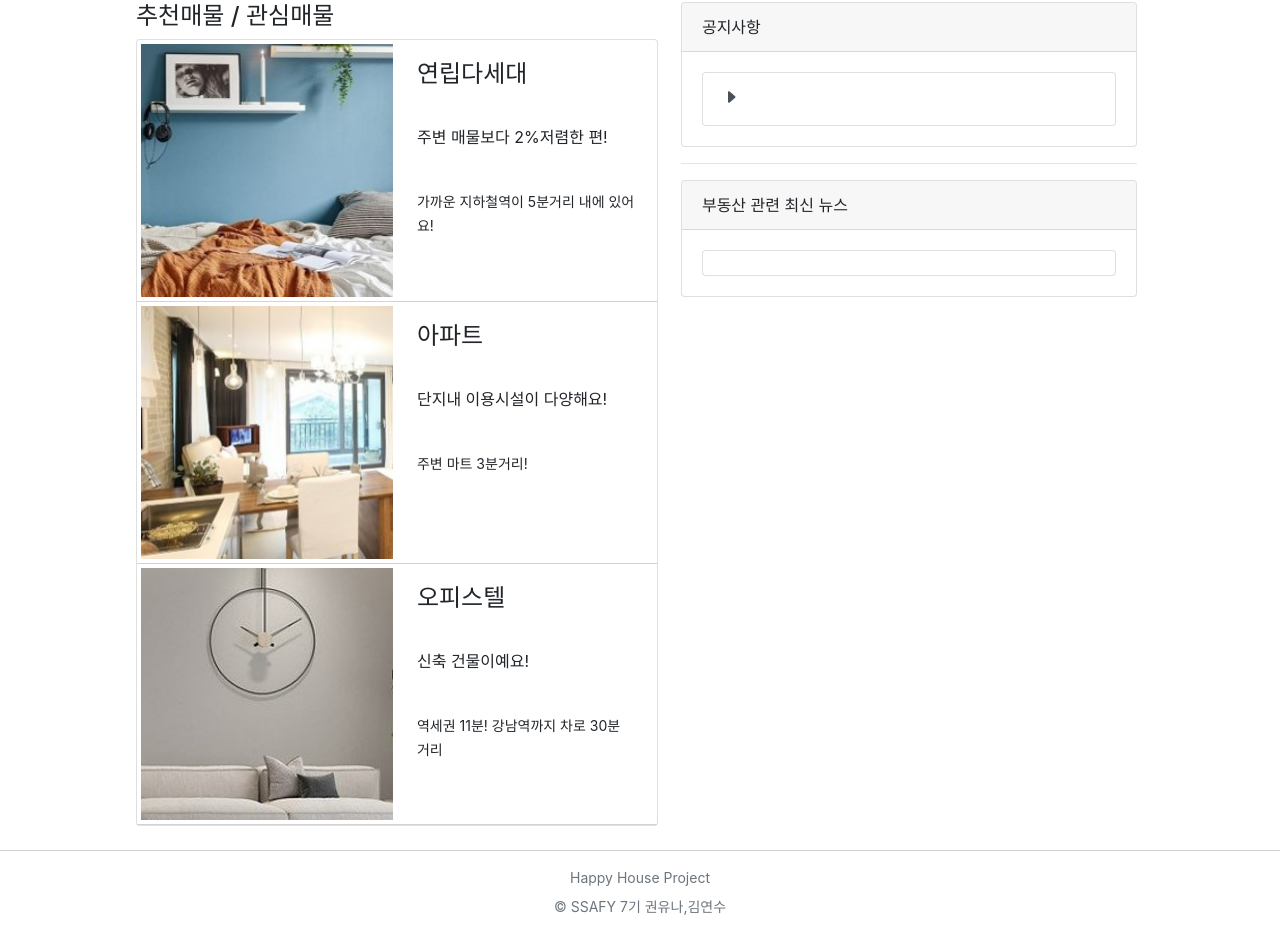
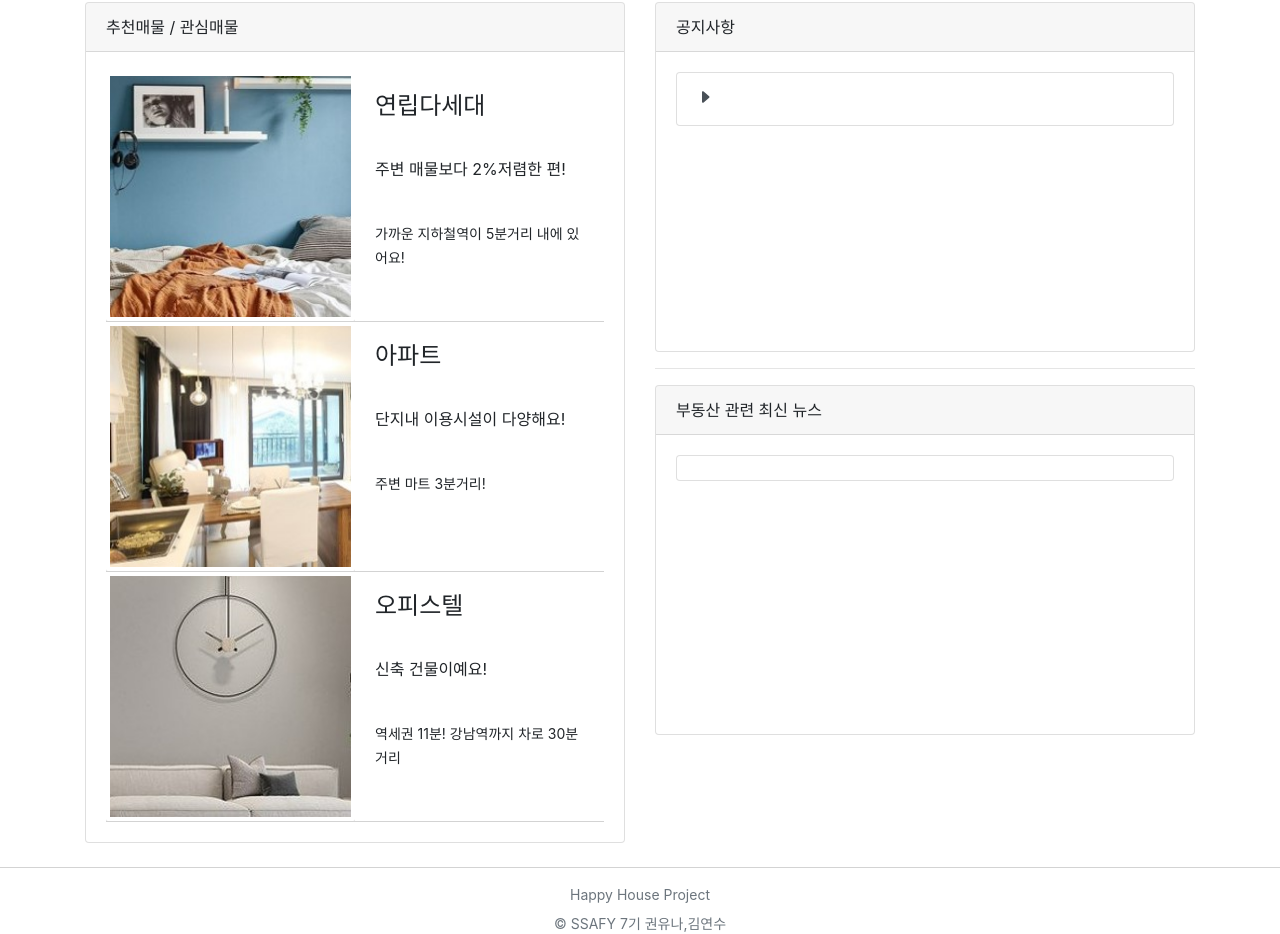
Before and after one commit to yeonsu-k/House.zip, a Vue app: page / in a window 1280 px wide. Shown: the part 558-1492 px from the top of the page. Built offline with nearby package versions, Linux system fonts and the light colour scheme; no server answers; the HTML template or start-up script is replaced by a standard one.

Commit message:
mypage 정보, 질문 수정

```diff
--- a/src/components/house/HouseAll.vue
+++ b/src/components/house/HouseAll.vue
@@ -559,15 +559,6 @@ export default {
 </script>
 
 <style scoped>
-#infoView {
-  height: 78vh;
-  overflow: auto;
-  background-color: white;
-  align-self: center;
-}
-#infoView::-webkit-scrollbar {
-  display: none;
-}
 html,
 body {
   width: 100%;
--- a/src/components/my/MyQna.vue
+++ b/src/components/my/MyQna.vue
@@ -1,9 +1,12 @@
 <template>
   <div class="container">
     <b-container>
-      <div class="mt-5">
+      <div>
         <b-row align-h="between" align-v="end" class="mb-2">
-          <b-col> <h4 style="font-weight: bold">나의 질문</h4></b-col>
+          <b-col>
+            <h4 style="font-weight: bold">나의 질문</h4>
+            <hr />
+          </b-col>
           <!-- <b-col class="text-right">
             <b-form-checkbox id="checkbox-1" v-model="status" name="checkbox-1"> 답변완료 글만 보기 </b-form-checkbox>
           </b-col> -->
@@ -12,9 +15,9 @@
           </b-col> -->
         </b-row>
       </div>
-      <div class="mb-5">
+      <div id="scrollView">
         <div v-if="qnas.length">
-          <b-table-simple hover class="qna-list text-center">
+          <b-table-simple hover sticky-header class="text-center">
             <colgroup>
               <col :style="{ width: '10%' }" />
               <col :style="{ width: '38%' }" />
@@ -150,3 +153,13 @@ export default {
   },
 };
 </script>
+
+<style scoped>
+.b-table-sticky-header {
+  overflow-y: auto;
+  max-height: 500px;
+}
+.b-table-sticky-header::-webkit-scrollbar {
+  display: none;
+}
+</style>
--- a/src/components/qna/QnaModifyAns.vue
+++ b/src/components/qna/QnaModifyAns.vue
@@ -32,12 +32,12 @@
         </div>
         <hr />
         <b-row class="text-right" align-h="end">
-          <b-col cols="auto">
+          <!-- <b-col cols="auto">
             <button v-if="this.loginUser == qna.userid" style="background-color: #ece6cc" class="btn" :to="{ name: 'QnaModify' }">질문수정</button>
           </b-col>
           <b-col cols="auto" v-if="this.loginUser == qna.userid || this.isManager">
             <button style="background-color: #ece6cc" class="btn" @click="deleteQna">질문삭제</button>
-          </b-col>
+          </b-col> -->
         </b-row>
       </div>
       <hr style="border-top: 2px dashed #bbb" />
--- a/src/views/HomeView.vue
+++ b/src/views/HomeView.vue
@@ -19,15 +19,15 @@
       </b-overlay>
     </div>
 
-    <div class="mt-5 mb-4" style="max-height: 100%">
-      <b-row style="max-width: 80vw; margin: 0 auto">
+    <b-container class="mt-5 mb-4">
+      <b-row>
+        <b-col>
           <!-- 추천매물/ 관심매물 -->
-        <div class="px-2">
-          <h4>추천매물 / 관심매물</h4>
-          <b-card no-body>
-            <b-row no-gutters class="h-100" style="border-bottom: 1px solid lightgray">
+          <b-card-group deck>
+            <b-card header="추천매물 / 관심매물">
+              <b-row no-gutters id="cardRow">
                 <b-col md="6">
-                <img class="card-img img-fluid p-1" src="@/assets/img/test1.jpg" alt="Image" />
+                  <img class="card-img img-fluid p-1" id="cardRow" src="@/assets/img/test1.jpg" alt="Image" />
                 </b-col>
                 <b-col md="6">
                   <b-card-body title="연립다세대">
@@ -40,9 +40,9 @@
                   </b-card-body>
                 </b-col>
               </b-row>
-            <b-row no-gutters class="h-100" style="border-bottom: 1px solid lightgray">
+              <b-row no-gutters id="cardRow">
                 <b-col md="6">
-                <img class="card-img img-fluid p-1" src="@/assets/img/test3.jpg" alt="Image" />
+                  <img class="card-img img-fluid p-1" id="cardRow" src="@/assets/img/test3.jpg" alt="Image" />
                 </b-col>
                 <b-col md="6">
                   <b-card-body title="아파트">
@@ -55,9 +55,9 @@
                   </b-card-body>
                 </b-col>
               </b-row>
-            <b-row no-gutters class="h-100" style="border-bottom: 1px solid lightgray">
+              <b-row no-gutters id="cardRow">
                 <b-col md="6">
-                <img class="card-img img-fluid p-1" src="@/assets/img/test2.jpg" alt="Image" />
+                  <img class="card-img img-fluid p-1" id="cardRow" src="@/assets/img/test2.jpg" alt="Image" />
                 </b-col>
                 <b-col md="6">
                   <b-card-body title="오피스텔">
@@ -71,10 +71,10 @@
                 </b-col>
               </b-row>
             </b-card>
-        </div>
-
+          </b-card-group>
+        </b-col>
         <!--공지사항-->
-        <b-col>
+        <b-col class="w-100">
           <b-row>
             <b-col>
               <b-card-group deck v-if="notices">
@@ -112,7 +112,7 @@
           </b-row>
         </b-col>
       </b-row>
-    </div>
+    </b-container>
   </div>
 </template>
 
@@ -166,6 +166,22 @@ export default {
 </script>
 
 <style scoped>
+#cardRow {
+  border-bottom: 1px solid lightgray;
+  max-height: 250px;
+}
+.card-deck {
+  display: flex;
+  flex-flow: row wrap;
+  margin-right: -15px;
+  margin-left: -15px;
+  min-height: 350px;
+}
+.card-body {
+  flex: 1 1 auto;
+
+  /* padding: 1.25rem; */
+}
 .sliders {
   width: 100%;
   height: 35vw;
```
Lines whose indentation alone changed are shown as unchanged.
